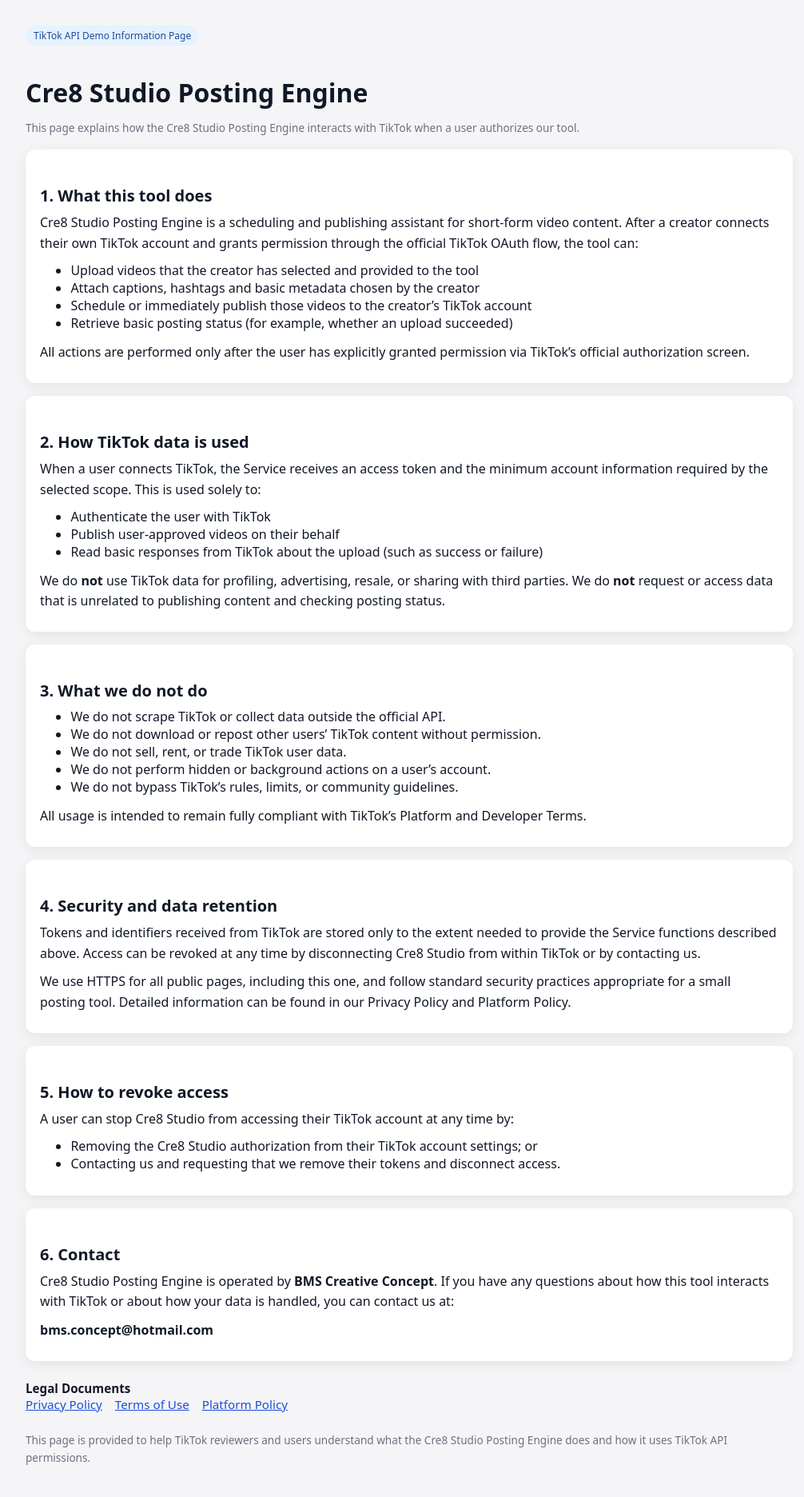
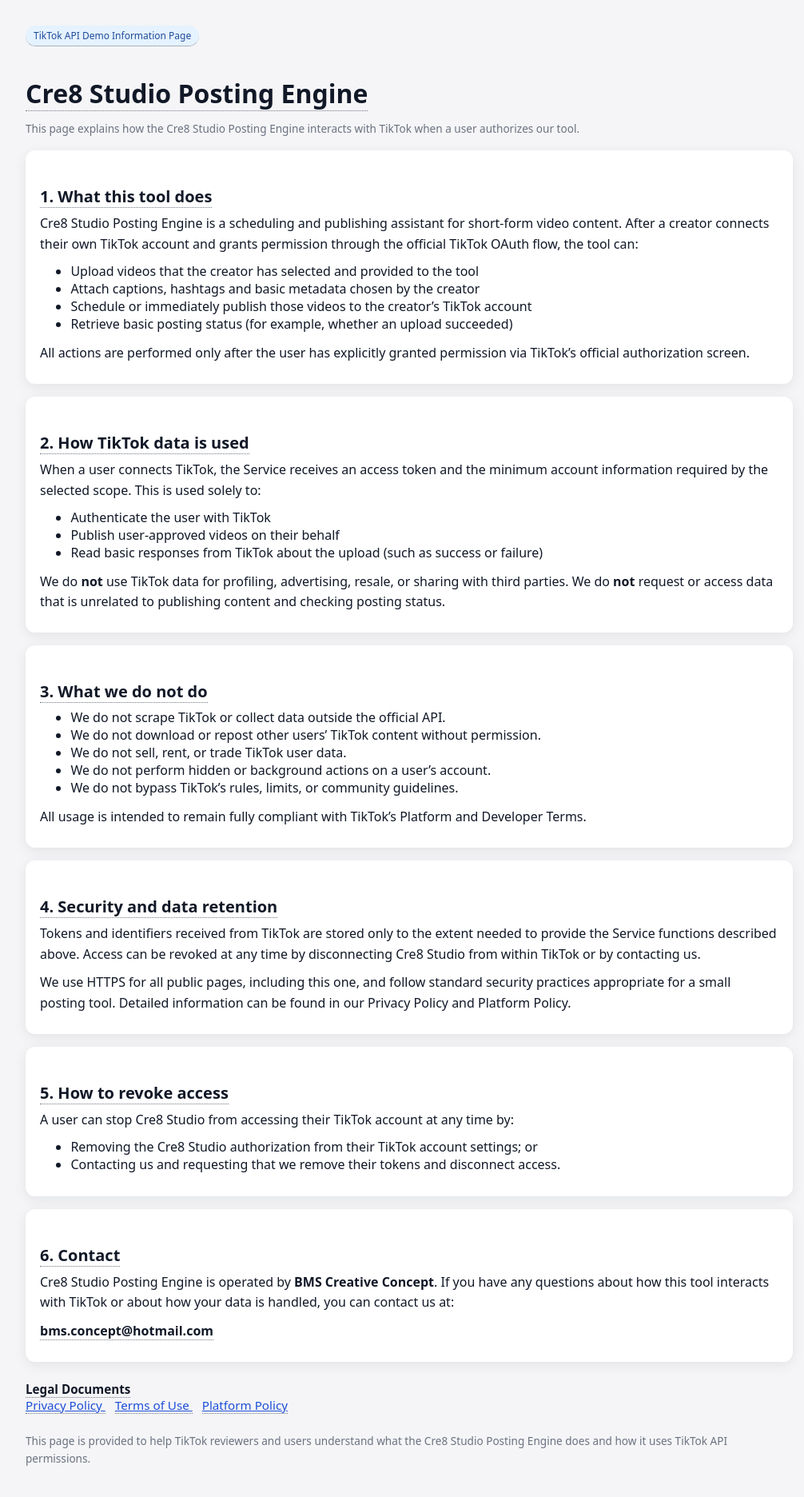
Before and after one commit to SirBM201/Cre8-Policy, a plain HTML site: page demo.html in a window 1280 px wide. Shown: the whole page at 80% size, without its empty margins (128-1134 px from the left). Drawn offline with Linux system fonts and the light colour scheme.

Commit message:
Update demo.html

```diff
--- a/demo.html
+++ b/demo.html
@@ -77,21 +77,73 @@
       font-size: 0.85rem;
       color: #6b7280;
     }
+
+    /* Tooltip styling */
+    .hint {
+      position: relative;
+      cursor: help;
+      border-bottom: 1px dotted rgba(55, 65, 81, 0.7);
+    }
+
+    .hint::after {
+      content: attr(data-tip);
+      position: absolute;
+      left: 0;
+      top: 120%;
+      min-width: 220px;
+      max-width: 360px;
+      background: #111827;
+      color: #f9fafb;
+      padding: 8px 10px;
+      border-radius: 8px;
+      font-size: 0.78rem;
+      line-height: 1.4;
+      box-shadow: 0 8px 18px rgba(15, 23, 42, 0.25);
+      opacity: 0;
+      pointer-events: none;
+      transform: translateY(4px);
+      transition: opacity 0.15s ease, transform 0.15s ease;
+      z-index: 10;
+    }
+
+    .hint:hover::after {
+      opacity: 1;
+      transform: translateY(0);
+    }
   </style>
 </head>
 
 <body>
   <div class="page">
-    <span class="badge">TikTok API Demo Information Page</span>
+    <span
+      class="badge hint"
+      data-tip="Information page to help TikTok reviewers understand exactly how Cre8 Studio uses TikTok API."
+    >
+      TikTok API Demo Information Page
+    </span>
 
-    <h1>Cre8 Studio Posting Engine</h1>
+    <h1>
+      <span
+        class="hint"
+        data-tip="Cre8 Studio Posting Engine is a tool that posts videos chosen by the creator, using TikTok’s official API after user authorization."
+      >
+        Cre8 Studio Posting Engine
+      </span>
+    </h1>
     <p class="muted">
       This page explains how the Cre8 Studio Posting Engine interacts with TikTok when a
       user authorizes our tool.
     </p>
 
     <div class="card">
-      <h2>1. What this tool does</h2>
+      <h2>
+        <span
+          class="hint"
+          data-tip="After a creator approves via TikTok OAuth, the tool can upload their selected videos, attach captions and schedule or publish them."
+        >
+          1. What this tool does
+        </span>
+      </h2>
       <p>
         Cre8 Studio Posting Engine is a scheduling and publishing assistant for short-form
         video content. After a creator connects their own TikTok account and grants
@@ -110,7 +162,14 @@
     </div>
 
     <div class="card">
-      <h2>2. How TikTok data is used</h2>
+      <h2>
+        <span
+          class="hint"
+          data-tip="We only use the minimum TikTok data required to authenticate the user, publish the videos they provide, and read upload status."
+        >
+          2. How TikTok data is used
+        </span>
+      </h2>
       <p>
         When a user connects TikTok, the Service receives an access token and the minimum
         account information required by the selected scope. This is used solely to:
@@ -128,7 +187,14 @@
     </div>
 
     <div class="card">
-      <h2>3. What we do not do</h2>
+      <h2>
+        <span
+          class="hint"
+          data-tip="We never scrape TikTok, never download other users’ content without permission, never sell TikTok data and never perform hidden actions."
+        >
+          3. What we do not do
+        </span>
+      </h2>
       <ul>
         <li>We do not scrape TikTok or collect data outside the official API.</li>
         <li>We do not download or repost other users’ TikTok content without permission.</li>
@@ -143,7 +209,14 @@
     </div>
 
     <div class="card">
-      <h2>4. Security and data retention</h2>
+      <h2>
+        <span
+          class="hint"
+          data-tip="Tokens are stored only as long as needed for posting. All pages use HTTPS and we follow standard security practices for a small tool."
+        >
+          4. Security and data retention
+        </span>
+      </h2>
       <p>
         Tokens and identifiers received from TikTok are stored only to the extent needed
         to provide the Service functions described above. Access can be revoked at any time
@@ -157,7 +230,14 @@
     </div>
 
     <div class="card">
-      <h2>5. How to revoke access</h2>
+      <h2>
+        <span
+          class="hint"
+          data-tip="Users can disconnect Cre8 Studio by removing the app inside TikTok settings or by asking us to revoke their tokens."
+        >
+          5. How to revoke access
+        </span>
+      </h2>
       <p>
         A user can stop Cre8 Studio from accessing their TikTok account at any time by:
       </p>
@@ -168,22 +248,43 @@
     </div>
 
     <div class="card">
-      <h2>6. Contact</h2>
+      <h2>
+        <span
+          class="hint"
+          data-tip="BMS Creative Concept operates the tool and is responsible for responding to TikTok or user questions about data use."
+        >
+          6. Contact
+        </span>
+      </h2>
       <p>
         Cre8 Studio Posting Engine is operated by <strong>BMS Creative Concept</strong>.
         If you have any questions about how this tool interacts with TikTok or about how
         your data is handled, you can contact us at:
       </p>
       <p>
-        <strong>bms.concept@hotmail.com</strong>
+        <strong class="hint"
+          data-tip="Official contact address for TikTok reviewers and users with questions about Cre8 Studio."
+        >
+          bms.concept@hotmail.com
+        </strong>
       </p>
     </div>
 
     <div class="links">
-      <strong>Legal Documents</strong><br />
-      <a href="/privacy.html">Privacy Policy</a>
-      <a href="/terms.html">Terms of Use</a>
-      <a href="/policy.html">Platform Policy</a>
+      <strong class="hint"
+        data-tip="All required legal documents are public and hosted on the same HTTPS domain as this demo page."
+      >
+        Legal Documents
+      </strong><br />
+      <a class="hint" data-tip="Full explanation of how we collect, use and protect data." href="/privacy.html">
+        Privacy Policy
+      </a>
+      <a class="hint" data-tip="Rules for using the Cre8 Studio Posting Engine." href="/terms.html">
+        Terms of Use
+      </a>
+      <a class="hint" data-tip="Additional details about platform, API and copyright policy." href="/policy.html">
+        Platform Policy
+      </a>
     </div>
 
     <p class="muted" style="margin-top: 1.5rem;">
```
